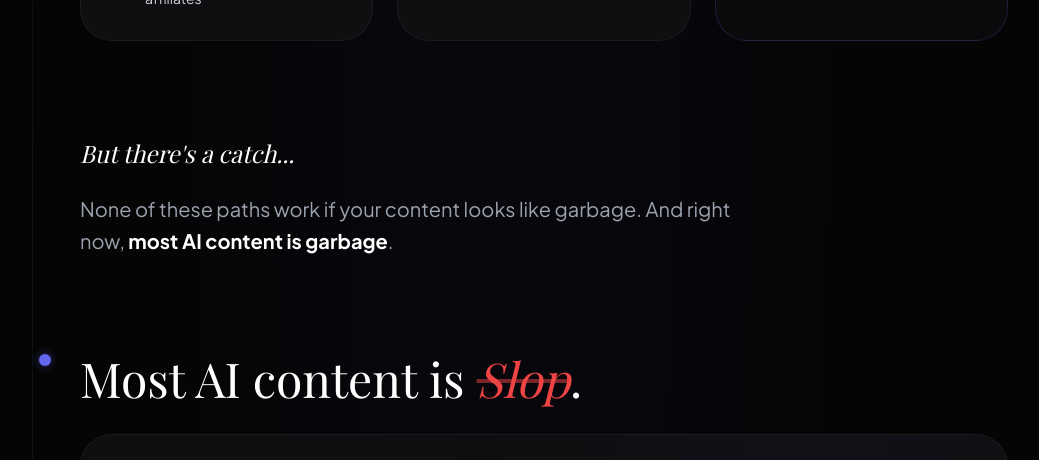
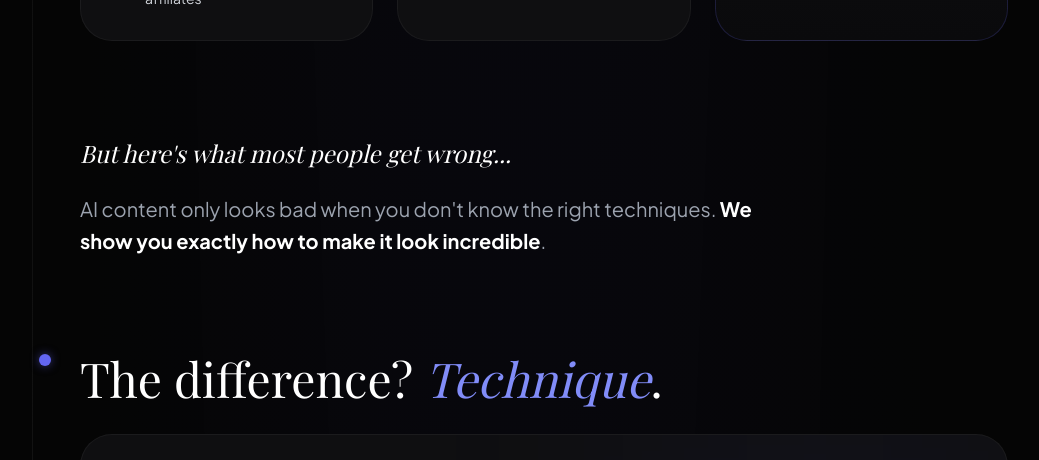
Before and after one commit to sama33213/ai-content-accelerator-tsl, a React (Vite) app: page / in a window 1280 px wide. Shown: the part 4860-5320 px from the top of the page, without its empty margins (128-1167 px from the left). Built offline with nearby package versions, Linux system fonts and the light colour scheme; a web font is replaced by a local one.

Commit message:
Update messaging: focus on technique, not bashing AI content
- Changed "most AI content is garbage" to emphasize that results depend on technique
- Reframed copy to highlight that we teach exactly how to make AI content look incredible

```diff
--- a/App.tsx
+++ b/App.tsx
@@ -283,10 +283,10 @@ const App: React.FC = () => {
                 {/* TRANSITION: BUT THERE'S A CATCH */}
                 <div className="max-w-2xl">
                     <p className="text-2xl text-white font-serif italic mb-6">
-                        But there's a catch...
+                       But here's what most people get wrong...
                     </p>
                     <p className="text-xl text-gray-400 leading-relaxed">
-                        None of these paths work if your content looks like garbage. And right now, <span className="text-white font-bold">most AI content is garbage</span>.
+                       AI content only looks bad when you don't know the right techniques. <span className="text-white font-bold">We show you exactly how to make it look incredible</span>.
                     </p>
                 </div>
 
@@ -295,7 +295,7 @@ const App: React.FC = () => {
                       <div className="absolute -left-[41px] top-0 w-3 h-3 rounded-full bg-indigo-500 shadow-[0_0_10px_rgba(99,102,241,0.5)] hidden md:block"></div>
 
                      <h2 className="font-serif text-3xl md:text-5xl text-white mb-8">
-                         Most AI content is <span className="text-red-500 line-through decoration-red-500/50 decoration-4 italic">Slop</span>.
+                        The difference? <span className="text-indigo-400 italic">Technique</span>.
                      </h2>
 
                       <div className="bg-[#0F0F11] border border-white/5 rounded-[2rem] p-6 md:p-12 relative overflow-hidden">
```
Lines whose indentation alone changed are shown as unchanged.
